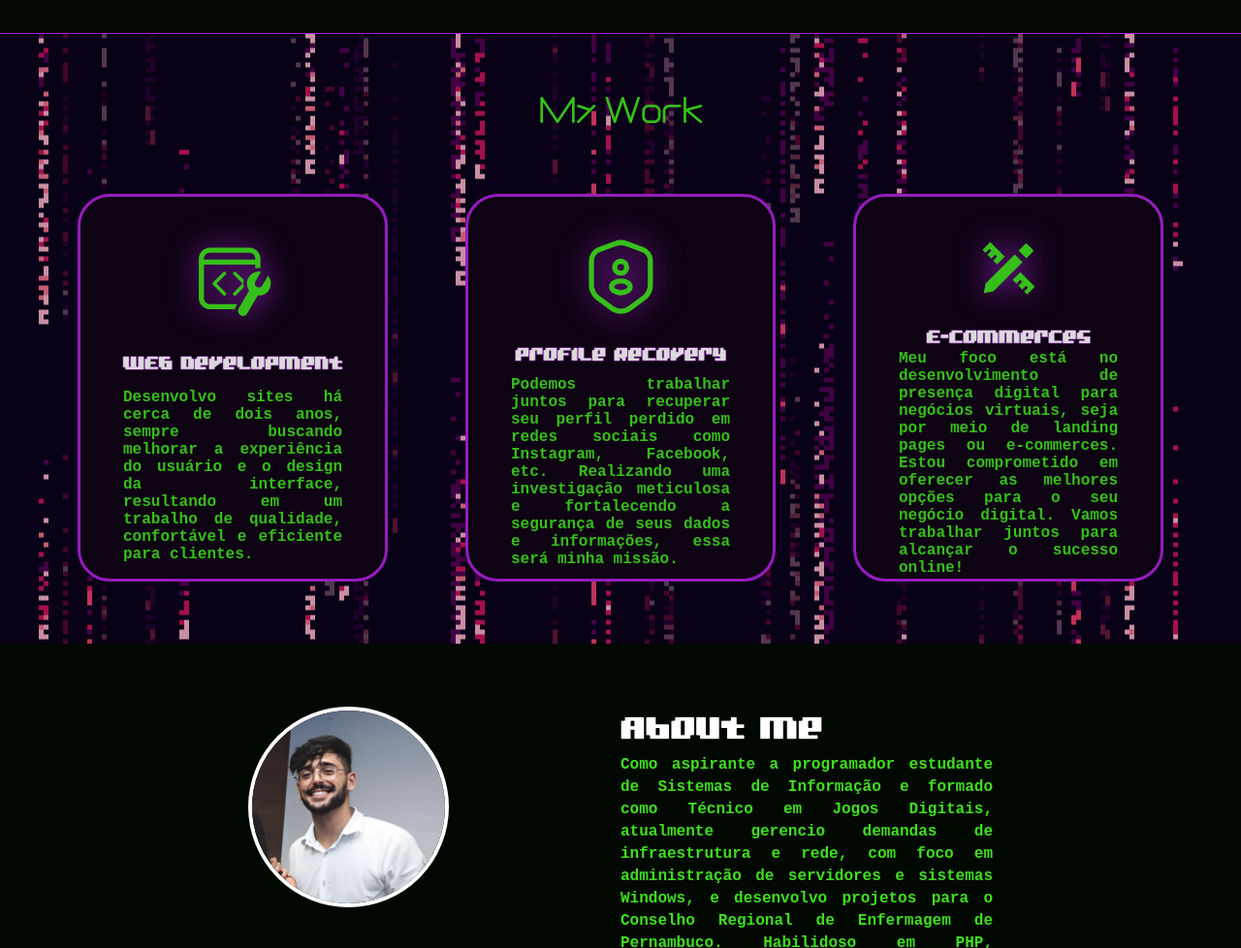
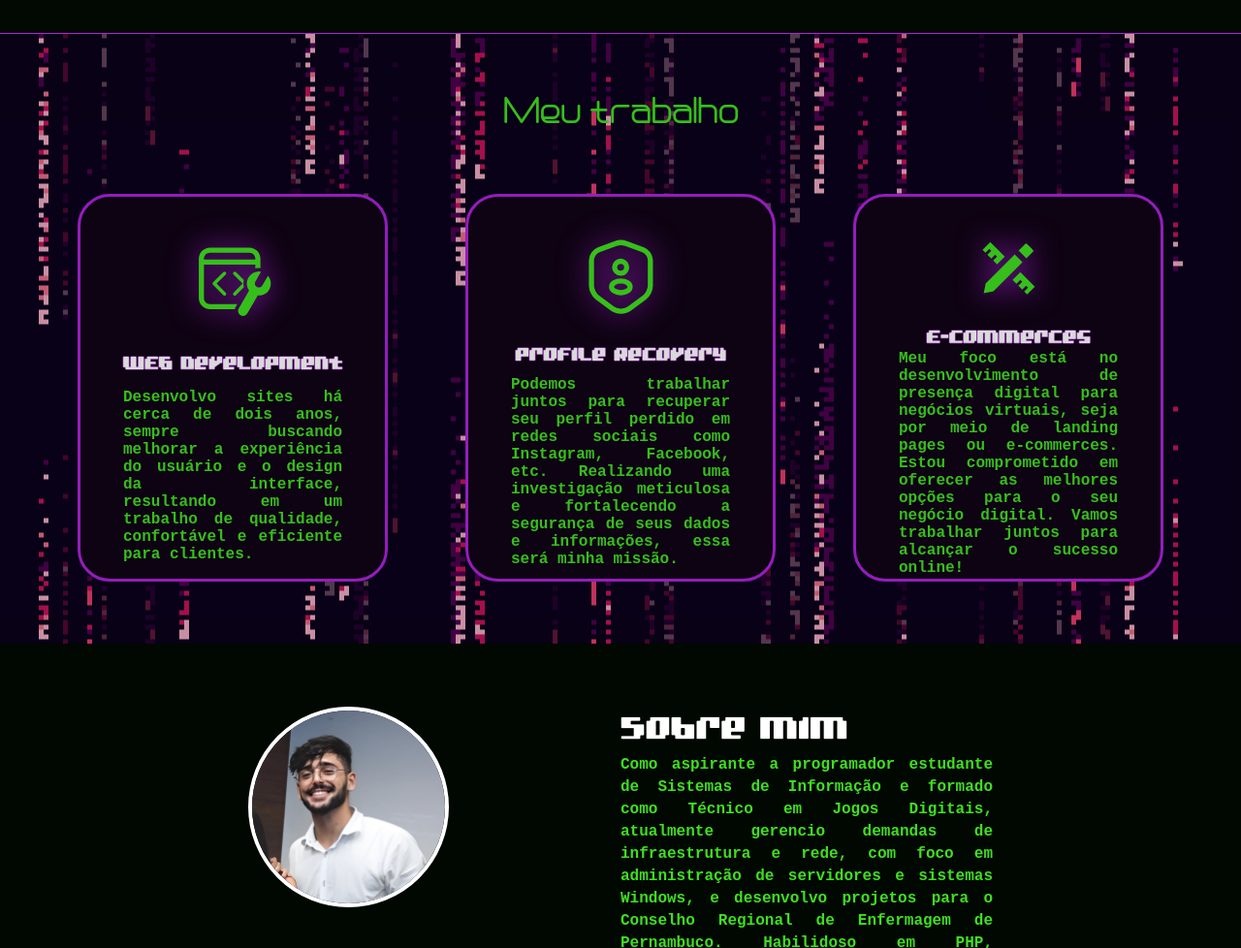
Before and after one commit to aristoncandido/PortifolioAriston, a plain HTML site: page index.html in a window 1280 px wide. Shown: the part 636-1614 px from the top of the page at 97% size. Drawn offline with Linux system fonts and the light colour scheme.

Commit message:
Update index.html

```diff
--- a/index.html
+++ b/index.html
@@ -48,7 +48,7 @@
     </div>
 
     <main>
-      <h2>My Work</h2>
+      <h2>Meu trabalho</h2>
 
       <div class="services">
         <div class="cards">
@@ -134,7 +134,7 @@
         <img src="./imgs/Ariston.jpeg" alt="oi" />
 
         <div>
-          <h2>About me</h2>
+          <h2>Sobre mim</h2>
           <p>
            Como aspirante a programador estudante de Sistemas de Informação e formado como Técnico em Jogos Digitais,
             atualmente gerencio demandas de infraestrutura e rede, com foco em administração de servidores e sistemas Windows,
```
